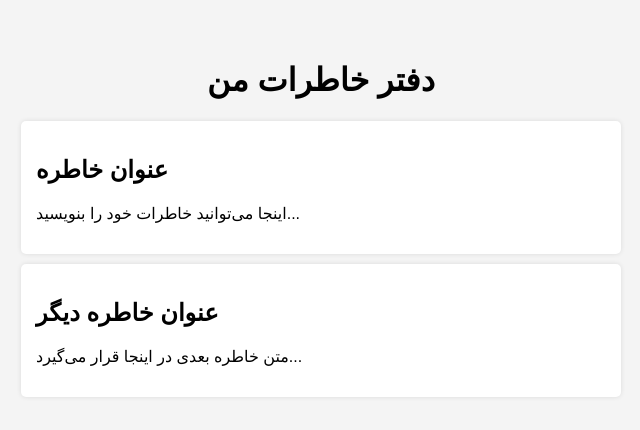
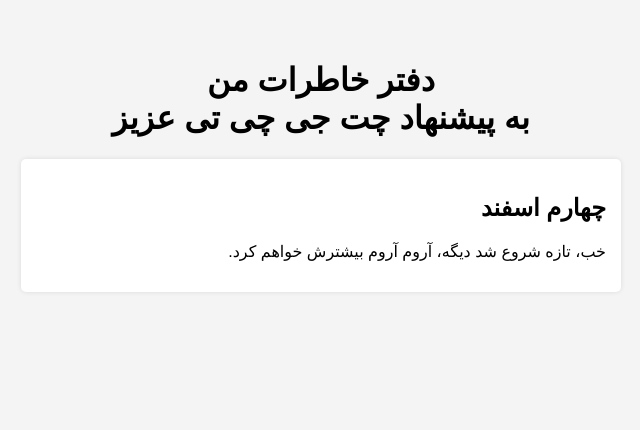
Before and after one commit to MahyarFreeMahdavi/MyDiary, a plain HTML site: page index.html in a window 1280 px wide. Shown: the whole page, without its empty margins (319-959 px from the left). Drawn offline with Linux system fonts and the light colour scheme.

Commit message:
index.html

```diff
--- a/index.html
+++ b/index.html
@@ -1,12 +1,10 @@
 <!DOCTYPE html>
-<html lang="fa" dar="rtl">
+<html lang="fa" dir="rtl">
 <head>
     <meta charset="UTF-8">
     <meta name="viewport" content="width=device-width, initial-scale=1.0">
     <title>
         دفتر خاطرات من
-        </br>
-        (پیشنهاد چت جی پی تی هست)
     </title>
     <style>
         body {
@@ -29,16 +27,20 @@
     </style>
 </head>
 <body>
-    <h1>دفتر خاطرات من</h1>
+    <h1>
+	دفتر خاطرات من
+	</br>
+    به پیشنهاد چت جی چی تی عزیز
+	</h1>
 
     <div class="entry">
-        <h2>عنوان خاطره</h2>
-        <p>اینجا می‌توانید خاطرات خود را بنویسید...</p>
+        <h2>چهارم اسفند</h2>
+        <p>خب، تازه شروع شد دیگه، آروم آروم بیشترش خواهم کرد.</p>
     </div>
 
-    <div class="entry">
+    <!-- <div class="entry">
         <h2>عنوان خاطره دیگر</h2>
         <p>متن خاطره بعدی در اینجا قرار می‌گیرد...</p>
-    </div>
+    </div> -->
 </body>
 </html>
```
